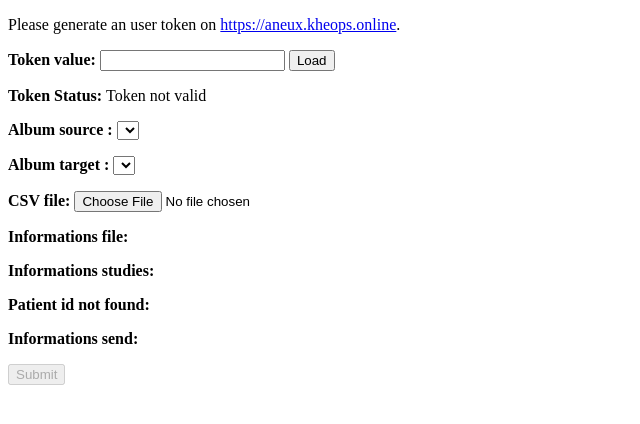
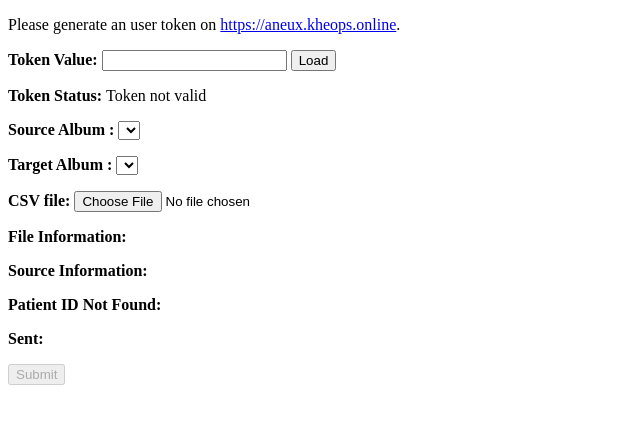
Before and after one commit to OsiriX-Foundation/AneuxMovePatients, a plain HTML site: page index.html in a window 1280 px wide. Shown: the whole page, without its empty margins (0-640 px from the left). Drawn offline with nearby package versions, Linux system fonts and the light colour scheme; no server answers.

Commit message:
fixed string

```diff
--- a/index.html
+++ b/index.html
@@ -11,7 +11,7 @@
     Please generate an user token on <a href="https://aneux.kheops.online/user?view=token">https://aneux.kheops.online</a>.
   </p>
   <p>
-    <b>Token value: </b>
+    <b>Token Value: </b>
     <input type="text" name="token" value="" id="token" onkeyup="initToken(this.value)">
     <input type="button" text="send" onclick="initToken('')" value="Load">
   </p>
@@ -19,12 +19,12 @@
     <b>Token Status: </b><span id="tokenValue"></span>
   </p>
   <p>
-    <b>Album source : </b>
+    <b>Source Album : </b>
     <select id="albumSource" onchange="setPatientID()">
     </select>
   </p>
   <p>
-    <b>Album target : </b>
+    <b>Target Album : </b>
     <select id="albumTarget" onchange="setPatientID()">
     </select>
   </p>
@@ -32,17 +32,17 @@
     <b>CSV file: </b><input type="file" id="csvFile" name="csvFile" onchange="readCSV()">
   </p>
   <p>
-    <b>Informations file: </b><span id="infoFile"></span>
+    <b>File Information: </b><span id="infoFile"></span>
   </p>
   <p>
-    <b>Informations studies: </b><span id="infoStudies"></span>
+    <b>Source Information: </b><span id="infoStudies"></span>
   </p>
   <p>
-    <b>Patient id not found: </b>
+    <b>Patient ID Not Found: </b>
     <ul id="infoPatientID"></ul>
   </p>
   <p>
-    <b>Informations send: </b><span id="sendInfo"></span>
+    <b>Sent: </b><span id="sendInfo"></span>
   </p>
   <p>
     <input type="submit" text="Send" id="sendData" onclick="sendAll()" disabled>
```
